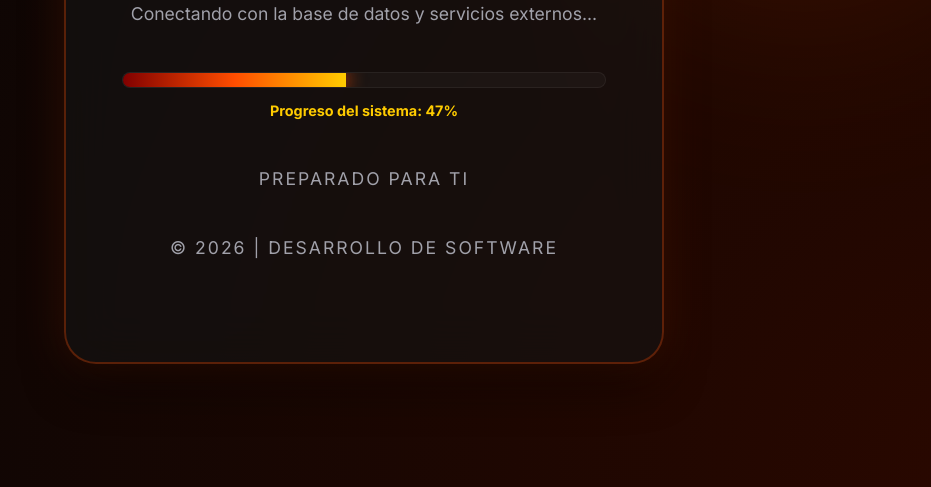
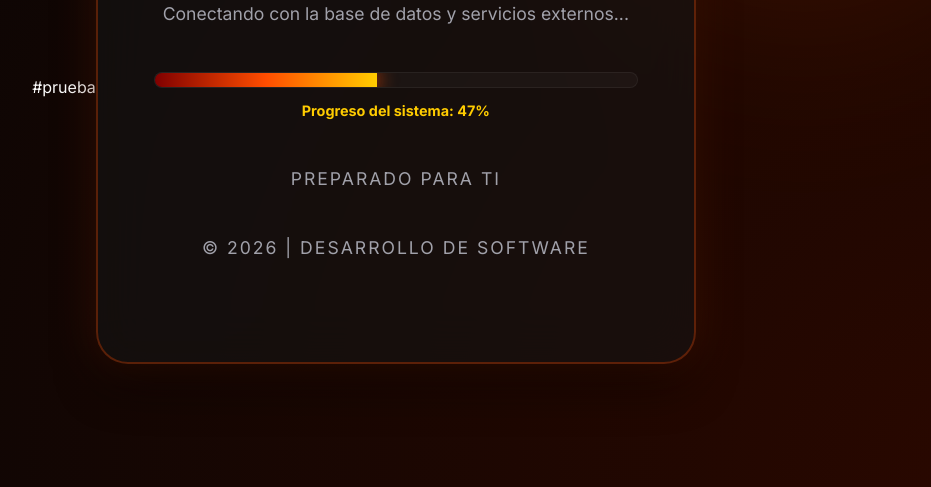
Before and after one commit to SevillaCarlos21/tiendaweb, a plain HTML site: page index.html in a window 1280 px wide. Shown: the part 313-800 px from the top of the page, without its empty margins (276-1207 px from the left). Drawn offline with Linux system fonts and the light colour scheme.

Commit message:
pruba repo1

```diff
--- a/index.html
+++ b/index.html
@@ -9,7 +9,7 @@
     <link rel="preconnect" href="https://fonts.gstatic.com" crossorigin>
     <link href="https://fonts.googleapis.com/css2?family=Inter:wght@300;400;700&display=swap" rel="stylesheet">
 </head>
-<body>
+<body>#prueba
 
     <div class="background-blur"></div>
 
```
